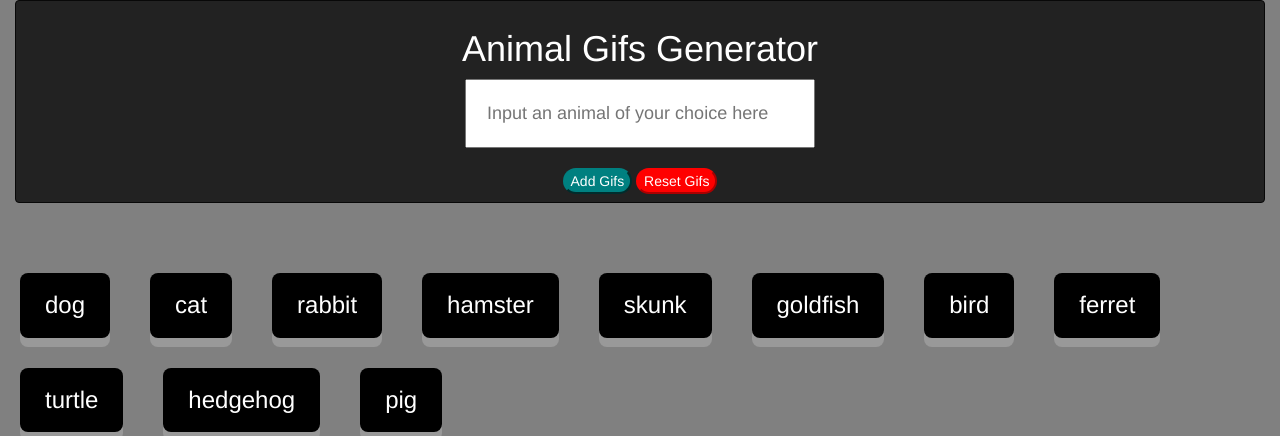
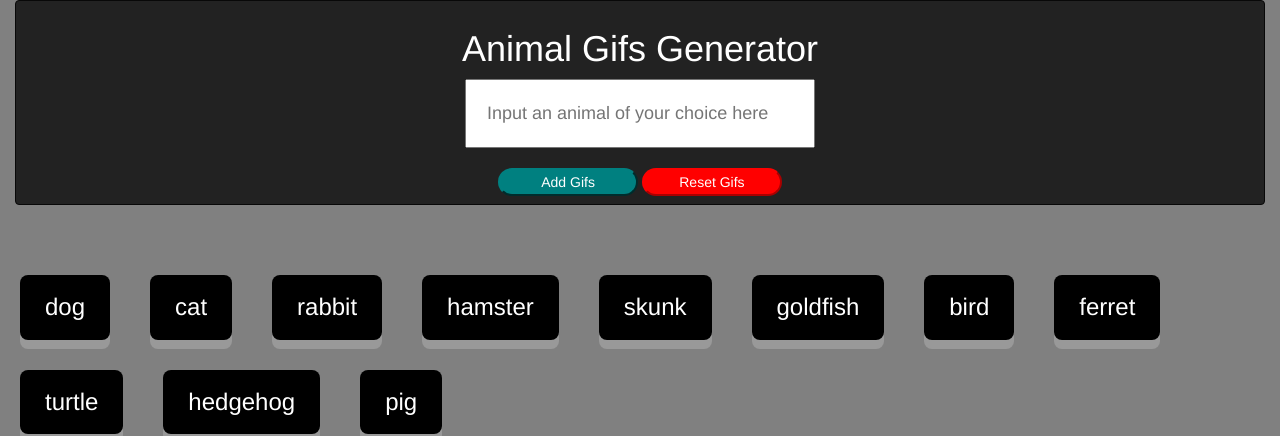
Before and after one commit to ait530/giphyAPI, a PHP site: page / in a window 1280 px wide. Shown: the top 436 px of the page. Run offline with PHP 8.4, Linux system fonts and the light colour scheme; some libraries are stand-ins or nearby versions.

Commit message:
larger input buttons

```diff
--- a/assets/style.css
+++ b/assets/style.css
@@ -27,6 +27,8 @@ color:white;
 border-color: teal;
 background-color:teal;
 color:white;
+width: 10em;
+height: 2em;
 }
 .topic {
 border-color: black;
@@ -48,7 +50,6 @@ box-shadow: 0 9px #999;
 .topic:hover {background-color: #f90707}
 
 .topic:active {
-background-color: ;
 box-shadow: 0 5px yellow;
 transform: translateY(4px);
 }
@@ -77,6 +78,8 @@ border-radius:20pX;
 border-color:red;
 background-color:red;
 color:white;
+width: 10em;
+height: 2em;
 }
 #gifs-appear-here {
 color: white;
```
